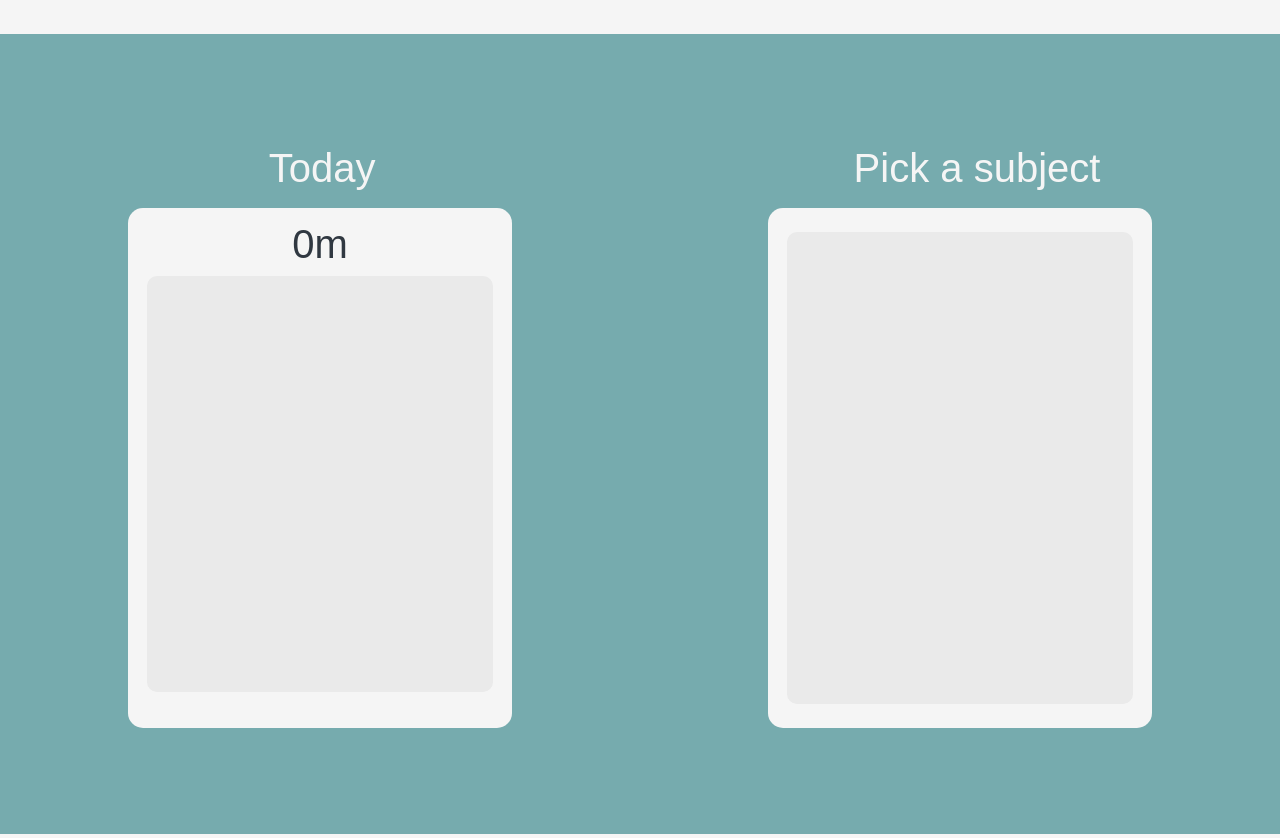
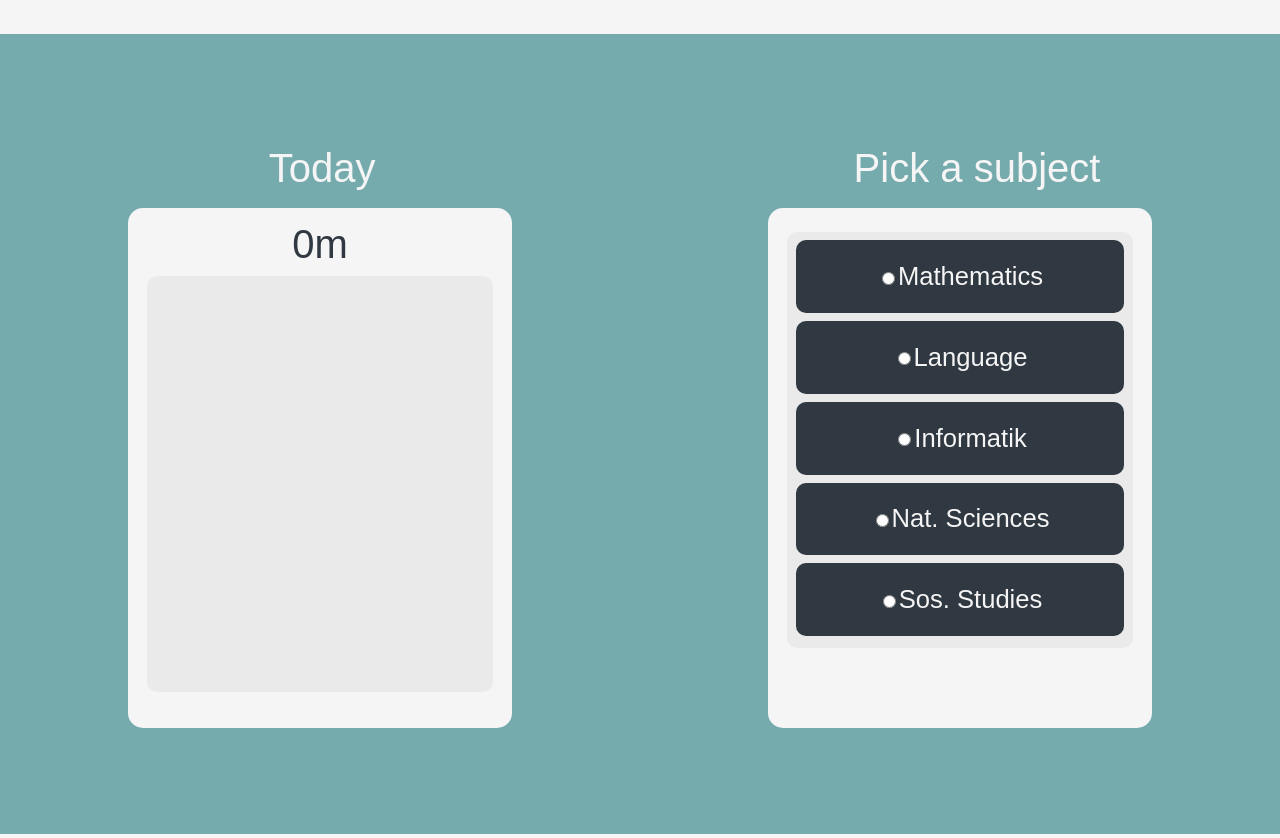
Before and after one commit to Maltiiski/StudyTracker, a Flask app: page / in a window 1280 px wide. Shown: the part 766-1604 px from the top of the page. Run offline with Flask 3, Linux system fonts and the light colour scheme; some web fonts are replaced.

Commit message:
radiobuttons setup

```diff
--- a/static/script.js
+++ b/static/script.js
@@ -1,5 +1,6 @@
 const controls = document.querySelector('.control');
 let state = 0 /*0=idle,1=running,2=paused */
+let subject
 
 function setTimerState(state) {
     controls.className = `control state-${state}`;
--- a/static/style.css
+++ b/static/style.css
@@ -202,10 +202,25 @@ section {
     align-items: center;
     background-color: var(--abitgray);
     min-width: 27vw;
-    min-height: 59vh;
+    min-height: 52vh;
     border-radius: 10px;
     margin-top: 3vh;
 }
+
+.radio-label {
+    margin-top: 1vh;
+    display: inline-flex;
+    align-items: center;
+    justify-content: center;
+    background-color: var(--abitblack);
+    color: var(--abitwhite);
+    min-width: 95%;
+    min-height: 17.5%;
+    border-radius: 10px;
+    font-size: 1.6rem;
+}
+
+
 
 /* Page 3 */
 .page-three {
--- a/templates/index.html
+++ b/templates/index.html
@@ -46,7 +46,26 @@
                 </div>
                 <div class="subjectspick">
                     <div id="daily-subjects"> <!-- ADD IN DAILY SUBJECTS -->
-
+                        <label class="radio-label">
+                            <input type="radio" class="radio-input" name="subj-opt" value="Mathematics">
+                            Mathematics
+                        </label>
+                        <label class="radio-label">
+                            <input type="radio" class="radio-input" name="subj-opt" value="Language">
+                            Language
+                        </label>
+                        <label class="radio-label">
+                            <input type="radio" class="radio-input" name="subj-opt" value="Informatik">
+                            Informatik
+                        </label>
+                        <label class="radio-label">
+                            <input type="radio" class="radio-input" name="subj-opt" value="Natscie">
+                            Nat. Sciences
+                        </label>
+                        <label class="radio-label">
+                            <input type="radio" class="radio-input" name="subj-opt" value="Sostud">
+                            Sos. Studies
+                        </label>
                     </div>
                 </div>
             </div>
```
